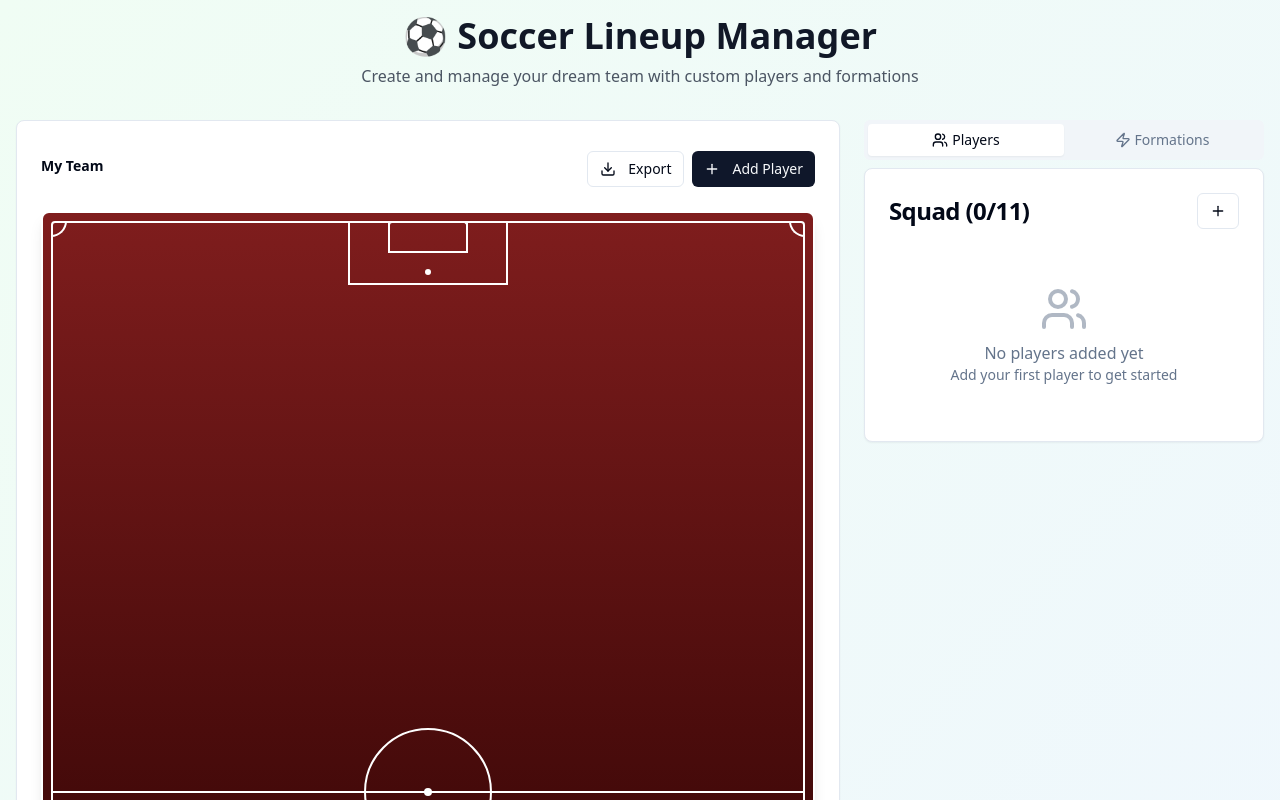
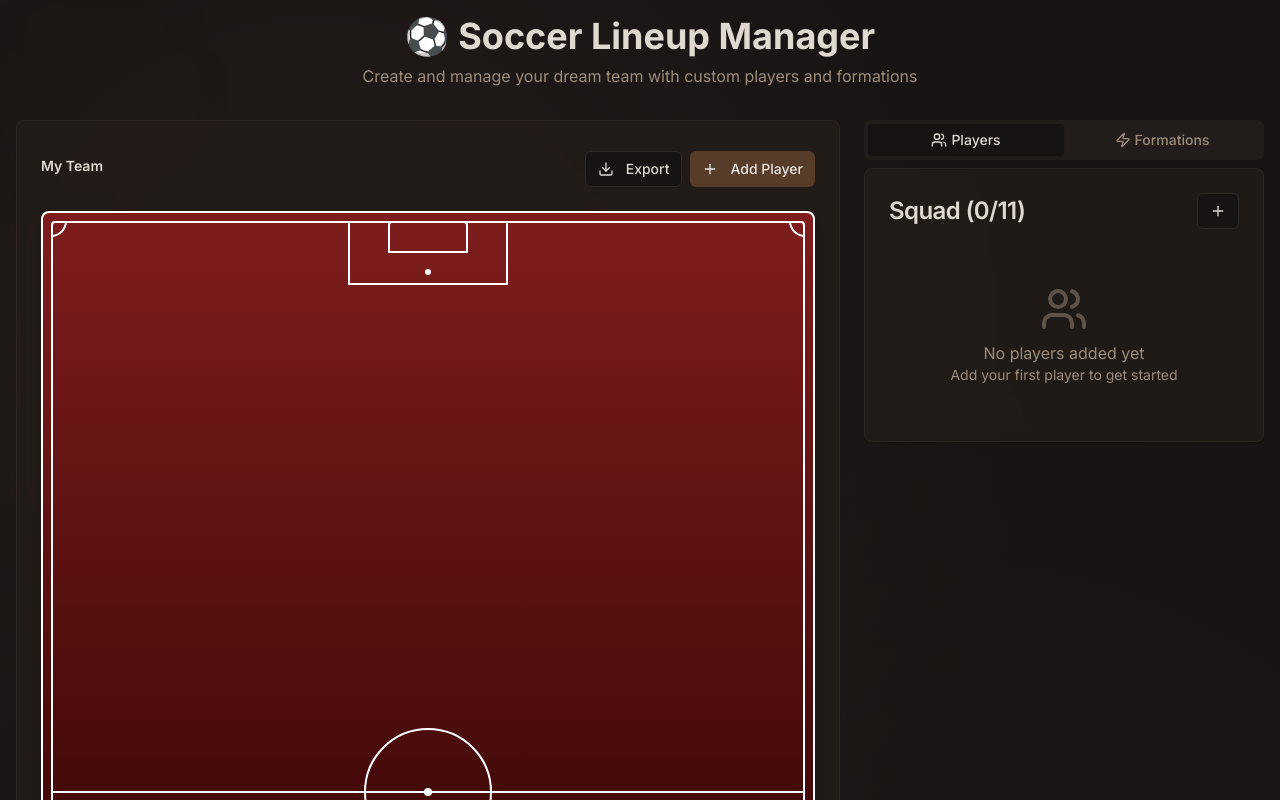
Before and after one commit to mefcazz/my-squad-creator-app, a React (Vite) app: page / in a window 1280 px wide. Shown: the top 800 px of the page. Built offline with nearby package versions, Linux system fonts and the light colour scheme.

Commit message:
Refactor: Apply font and background style
Change all fonts to the specified font and apply a minimalistic dark vintage background.

```diff
--- a/index.html
+++ b/index.html
@@ -1,22 +1,15 @@
-<!DOCTYPE html>
+
+<!doctype html>
 <html lang="en">
   <head>
     <meta charset="UTF-8" />
+    <link rel="icon" type="image/svg+xml" href="/favicon.ico" />
     <meta name="viewport" content="width=device-width, initial-scale=1.0" />
-    <title>my-squad-creator-app</title>
-    <meta name="description" content="Lovable Generated Project" />
-    <meta name="author" content="Lovable" />
-
-    <meta property="og:title" content="my-squad-creator-app" />
-    <meta property="og:description" content="Lovable Generated Project" />
-    <meta property="og:type" content="website" />
-    <meta property="og:image" content="https://lovable.dev/opengraph-image-p98pqg.png" />
-
-    <meta name="twitter:card" content="summary_large_image" />
-    <meta name="twitter:site" content="@lovable_dev" />
-    <meta name="twitter:image" content="https://lovable.dev/opengraph-image-p98pqg.png" />
+    <title>Soccer Lineup Manager</title>
+    <link rel="preconnect" href="https://fonts.googleapis.com">
+    <link rel="preconnect" href="https://fonts.gstatic.com" crossorigin>
+    <link href="https://fonts.googleapis.com/css2?family=Inter:wght@100;200;300;400;500;600;700;800;900&display=swap" rel="stylesheet">
   </head>
-
   <body>
     <div id="root"></div>
     <script type="module" src="/src/main.tsx"></script>
--- a/src/index.css
+++ b/src/index.css
@@ -1,3 +1,4 @@
+
 @tailwind base;
 @tailwind components;
 @tailwind utilities;
@@ -6,89 +7,82 @@
 
 @layer base {
   :root {
-    --background: 0 0% 100%;
-    --foreground: 222.2 84% 4.9%;
+    --background: 20 14% 8%;
+    --foreground: 30 20% 85%;
 
-    --card: 0 0% 100%;
-    --card-foreground: 222.2 84% 4.9%;
+    --card: 20 14% 12%;
+    --card-foreground: 30 20% 85%;
 
-    --popover: 0 0% 100%;
-    --popover-foreground: 222.2 84% 4.9%;
+    --popover: 20 14% 12%;
+    --popover-foreground: 30 20% 85%;
 
-    --primary: 222.2 47.4% 11.2%;
-    --primary-foreground: 210 40% 98%;
+    --primary: 25 35% 25%;
+    --primary-foreground: 30 20% 90%;
 
-    --secondary: 210 40% 96.1%;
-    --secondary-foreground: 222.2 47.4% 11.2%;
+    --secondary: 20 14% 18%;
+    --secondary-foreground: 30 20% 75%;
 
-    --muted: 210 40% 96.1%;
-    --muted-foreground: 215.4 16.3% 46.9%;
+    --muted: 20 14% 16%;
+    --muted-foreground: 30 15% 55%;
 
-    --accent: 210 40% 96.1%;
-    --accent-foreground: 222.2 47.4% 11.2%;
+    --accent: 25 25% 20%;
+    --accent-foreground: 30 20% 85%;
 
-    --destructive: 0 84.2% 60.2%;
+    --destructive: 0 62.8% 50%;
     --destructive-foreground: 210 40% 98%;
 
-    --border: 214.3 31.8% 91.4%;
-    --input: 214.3 31.8% 91.4%;
-    --ring: 222.2 84% 4.9%;
+    --border: 20 14% 20%;
+    --input: 20 14% 16%;
+    --ring: 25 35% 30%;
 
     --radius: 0.5rem;
 
-    --sidebar-background: 0 0% 98%;
-
-    --sidebar-foreground: 240 5.3% 26.1%;
-
-    --sidebar-primary: 240 5.9% 10%;
-
-    --sidebar-primary-foreground: 0 0% 98%;
-
-    --sidebar-accent: 240 4.8% 95.9%;
-
-    --sidebar-accent-foreground: 240 5.9% 10%;
-
-    --sidebar-border: 220 13% 91%;
-
-    --sidebar-ring: 217.2 91.2% 59.8%;
+    --sidebar-background: 20 14% 10%;
+    --sidebar-foreground: 30 20% 80%;
+    --sidebar-primary: 25 35% 25%;
+    --sidebar-primary-foreground: 30 20% 90%;
+    --sidebar-accent: 20 14% 15%;
+    --sidebar-accent-foreground: 30 20% 80%;
+    --sidebar-border: 20 14% 18%;
+    --sidebar-ring: 25 35% 35%;
   }
 
   .dark {
-    --background: 222.2 84% 4.9%;
-    --foreground: 210 40% 98%;
+    --background: 20 14% 8%;
+    --foreground: 30 20% 85%;
 
-    --card: 222.2 84% 4.9%;
-    --card-foreground: 210 40% 98%;
+    --card: 20 14% 12%;
+    --card-foreground: 30 20% 85%;
 
-    --popover: 222.2 84% 4.9%;
-    --popover-foreground: 210 40% 98%;
+    --popover: 20 14% 12%;
+    --popover-foreground: 30 20% 85%;
 
-    --primary: 210 40% 98%;
-    --primary-foreground: 222.2 47.4% 11.2%;
+    --primary: 25 35% 25%;
+    --primary-foreground: 30 20% 90%;
 
-    --secondary: 217.2 32.6% 17.5%;
-    --secondary-foreground: 210 40% 98%;
+    --secondary: 20 14% 18%;
+    --secondary-foreground: 30 20% 75%;
 
-    --muted: 217.2 32.6% 17.5%;
-    --muted-foreground: 215 20.2% 65.1%;
+    --muted: 20 14% 16%;
+    --muted-foreground: 30 15% 55%;
 
-    --accent: 217.2 32.6% 17.5%;
-    --accent-foreground: 210 40% 98%;
+    --accent: 25 25% 20%;
+    --accent-foreground: 30 20% 85%;
 
-    --destructive: 0 62.8% 30.6%;
+    --destructive: 0 62.8% 50%;
     --destructive-foreground: 210 40% 98%;
 
-    --border: 217.2 32.6% 17.5%;
-    --input: 217.2 32.6% 17.5%;
-    --ring: 212.7 26.8% 83.9%;
-    --sidebar-background: 240 5.9% 10%;
-    --sidebar-foreground: 240 4.8% 95.9%;
-    --sidebar-primary: 224.3 76.3% 48%;
-    --sidebar-primary-foreground: 0 0% 100%;
-    --sidebar-accent: 240 3.7% 15.9%;
-    --sidebar-accent-foreground: 240 4.8% 95.9%;
-    --sidebar-border: 240 3.7% 15.9%;
-    --sidebar-ring: 217.2 91.2% 59.8%;
+    --border: 20 14% 20%;
+    --input: 20 14% 16%;
+    --ring: 25 35% 30%;
+    --sidebar-background: 20 14% 10%;
+    --sidebar-foreground: 30 20% 80%;
+    --sidebar-primary: 25 35% 25%;
+    --sidebar-primary-foreground: 30 20% 90%;
+    --sidebar-accent: 20 14% 15%;
+    --sidebar-accent-foreground: 30 20% 80%;
+    --sidebar-border: 20 14% 18%;
+    --sidebar-ring: 25 35% 35%;
   }
 }
 
@@ -99,5 +93,7 @@
 
   body {
     @apply bg-background text-foreground;
+    font-family: 'Inter', -apple-system, BlinkMacSystemFont, 'Segoe UI', 'Roboto', 'Oxygen', 'Ubuntu', 'Cantarell', 'Fira Sans', 'Droid Sans', 'Helvetica Neue', sans-serif;
+    font-weight: 400;
   }
 }
--- a/src/pages/Index.tsx
+++ b/src/pages/Index.tsx
@@ -129,13 +129,21 @@ const Index = () => {
   };
 
   return (
-    <div className="min-h-screen bg-gradient-to-br from-green-50 to-blue-50 p-4">
+    <div className="min-h-screen bg-background bg-vintage-pattern font-radikal">
+      {/* Subtle decorative elements */}
+      <div className="fixed inset-0 pointer-events-none">
+        <div className="absolute top-10 left-10 w-32 h-32 rounded-full bg-gradient-to-br from-amber-900/5 to-orange-800/3 blur-3xl"></div>
+        <div className="absolute bottom-20 right-20 w-40 h-40 rounded-full bg-gradient-to-bl from-stone-700/4 to-amber-900/2 blur-3xl"></div>
+        <div className="absolute top-1/2 left-1/4 w-24 h-24 rounded-full bg-gradient-to-r from-amber-800/3 to-stone-600/2 blur-2xl"></div>
+      </div>
+
+      <div className="relative z-10 p-4">
         <div className="max-w-7xl mx-auto">
           <div className="text-center mb-8">
-          <h1 className="text-4xl font-bold text-gray-900 mb-2">
+            <h1 className="text-4xl font-bold text-foreground mb-2 font-radikal">
               ⚽ Soccer Lineup Manager
             </h1>
-          <p className="text-gray-600">
+            <p className="text-muted-foreground font-radikal">
               Create and manage your dream team with custom players and formations
             </p>
           </div>
@@ -143,24 +151,25 @@ const Index = () => {
           <div className="grid lg:grid-cols-3 gap-6">
             {/* Main Field Area */}
             <div className="lg:col-span-2">
-            <Card>
+              <Card className="bg-card/80 backdrop-blur-sm border-border/50">
                 <CardHeader className="flex flex-row items-center justify-between">
                   <div className="flex items-center gap-2">
                     <Input
                       value={team.name}
                       onChange={(e) => handleTeamNameChange(e.target.value)}
-                    className="text-lg font-semibold border-none bg-transparent p-0 h-auto"
+                      className="text-lg font-semibold border-none bg-transparent p-0 h-auto font-radikal"
                       placeholder="Team Name"
                     />
                   </div>
                   <div className="flex gap-2">
-                  <Button onClick={exportTeam} variant="outline" size="sm">
+                    <Button onClick={exportTeam} variant="outline" size="sm" className="font-radikal">
                       <Download className="h-4 w-4 mr-1" />
                       Export
                     </Button>
                     <Button
                       onClick={() => setIsPlayerFormOpen(true)}
                       size="sm"
+                      className="font-radikal"
                     >
                       <Plus className="h-4 w-4 mr-1" />
                       Add Player
@@ -173,7 +182,7 @@ const Index = () => {
                     onPlayerMove={handlePlayerMove}
                     className="mb-4"
                   />
-                <div className="text-center text-sm text-muted-foreground">
+                  <div className="text-center text-sm text-muted-foreground font-radikal">
                     Drag players to position them on the field
                   </div>
                 </CardContent>
@@ -183,21 +192,21 @@ const Index = () => {
             {/* Sidebar */}
             <div className="space-y-6">
               <Tabs defaultValue="players" className="w-full">
-              <TabsList className="grid w-full grid-cols-2">
-                <TabsTrigger value="players">
+                <TabsList className="grid w-full grid-cols-2 bg-muted/50">
+                  <TabsTrigger value="players" className="font-radikal">
                     <Users className="h-4 w-4 mr-1" />
                     Players
                   </TabsTrigger>
-                <TabsTrigger value="formations">
+                  <TabsTrigger value="formations" className="font-radikal">
                     <Zap className="h-4 w-4 mr-1" />
                     Formations
                   </TabsTrigger>
                 </TabsList>
 
                 <TabsContent value="players" className="space-y-4">
-                <Card>
+                  <Card className="bg-card/80 backdrop-blur-sm border-border/50">
                     <CardHeader>
-                    <CardTitle className="flex items-center justify-between">
+                      <CardTitle className="flex items-center justify-between font-radikal">
                         Squad ({team.players.length}/11)
                         <Button
                           onClick={() => setIsPlayerFormOpen(true)}
@@ -212,8 +221,8 @@ const Index = () => {
                       {team.players.length === 0 ? (
                         <div className="text-center py-8 text-muted-foreground">
                           <Users className="h-12 w-12 mx-auto mb-2 opacity-50" />
-                        <p>No players added yet</p>
-                        <p className="text-sm">Add your first player to get started</p>
+                          <p className="font-radikal">No players added yet</p>
+                          <p className="text-sm font-radikal">Add your first player to get started</p>
                         </div>
                       ) : (
                         team.players.map((player) => (
@@ -230,9 +239,9 @@ const Index = () => {
                 </TabsContent>
 
                 <TabsContent value="formations">
-                <Card>
+                  <Card className="bg-card/80 backdrop-blur-sm border-border/50">
                     <CardHeader>
-                    <CardTitle>Choose Formation</CardTitle>
+                      <CardTitle className="font-radikal">Choose Formation</CardTitle>
                     </CardHeader>
                     <CardContent>
                       <FormationSelector
@@ -258,6 +267,7 @@ const Index = () => {
           />
         </div>
       </div>
+    </div>
   );
 };
 
--- a/tailwind.config.ts
+++ b/tailwind.config.ts
@@ -1,3 +1,4 @@
+
 import type { Config } from "tailwindcss";
 
 export default {
@@ -18,6 +19,10 @@ export default {
 			}
 		},
 		extend: {
+			fontFamily: {
+				sans: ['Inter', 'ui-sans-serif', 'system-ui', '-apple-system', 'BlinkMacSystemFont', 'Segoe UI', 'Roboto', 'Helvetica Neue', 'Arial', 'Noto Sans', 'sans-serif'],
+				'radikal': ['Inter', 'ui-sans-serif', 'system-ui', 'sans-serif'],
+			},
 			colors: {
 				border: 'hsl(var(--border))',
 				input: 'hsl(var(--input))',
@@ -89,6 +94,9 @@ export default {
 			animation: {
 				'accordion-down': 'accordion-down 0.2s ease-out',
 				'accordion-up': 'accordion-up 0.2s ease-out'
+			},
+			backgroundImage: {
+				'vintage-pattern': 'radial-gradient(circle at 25% 25%, rgba(139, 116, 102, 0.1) 0%, transparent 50%), radial-gradient(circle at 75% 75%, rgba(101, 84, 72, 0.08) 0%, transparent 50%)',
 			}
 		}
 	},
```
Lines whose indentation alone changed are shown as unchanged.
